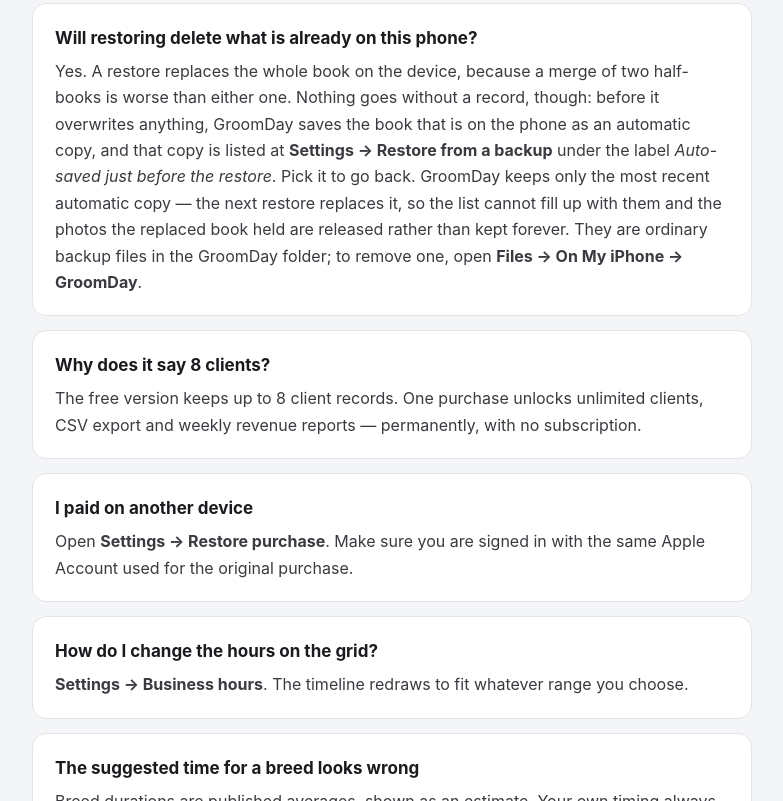
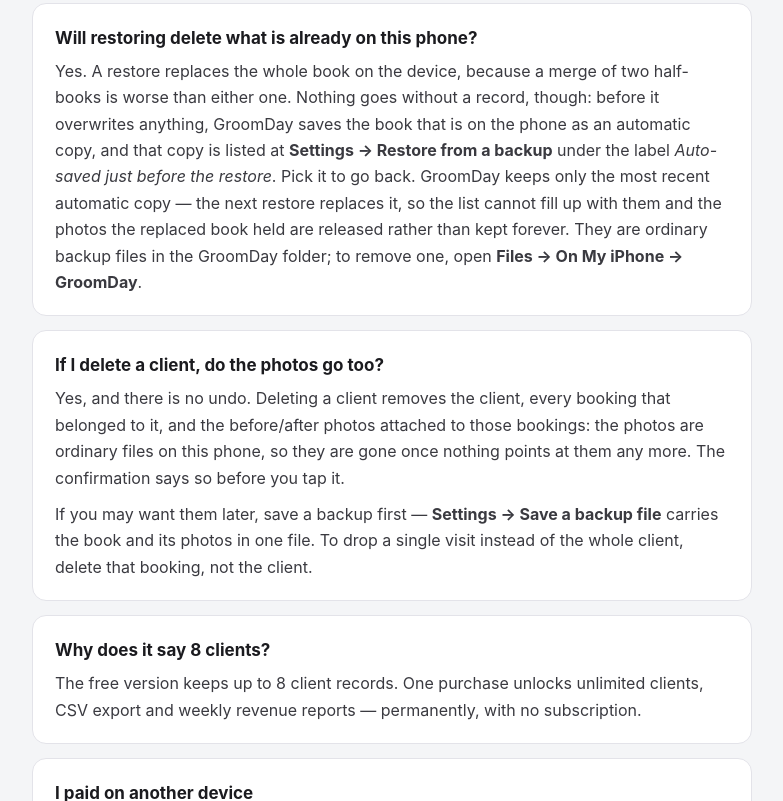
Before and after one commit to itzhaolei/groomday-site, a plain HTML site: page support.html in a window 1280 px wide. Shown: the part 500-1301 px from the top of the page, without its empty margins (248-1031 px from the left). Drawn offline with Linux system fonts and the light colour scheme.

Commit message:
site(support): the page never said deleting a client takes its before/after photos with it

```diff
--- a/support.html
+++ b/support.html
@@ -44,6 +44,12 @@
   <div class="q">
     <h2>Will restoring delete what is already on this phone?</h2>
     <p>Yes. A restore replaces the whole book on the device, because a merge of two half-books is worse than either one. Nothing goes without a record, though: before it overwrites anything, GroomDay saves the book that is on the phone as an automatic copy, and that copy is listed at <strong>Settings → Restore from a backup</strong> under the label <em>Auto-saved just before the restore</em>. Pick it to go back. GroomDay keeps only the most recent automatic copy — the next restore replaces it, so the list cannot fill up with them and the photos the replaced book held are released rather than kept forever. They are ordinary backup files in the GroomDay folder; to remove one, open <strong>Files → On My iPhone → GroomDay</strong>.</p>
+  </div>
+
+  <div class="q">
+    <h2>If I delete a client, do the photos go too?</h2>
+    <p>Yes, and there is no undo. Deleting a client removes the client, every booking that belonged to it, and the before/after photos attached to those bookings: the photos are ordinary files on this phone, so they are gone once nothing points at them any more. The confirmation says so before you tap it.</p>
+    <p>If you may want them later, save a backup first — <strong>Settings → Save a backup file</strong> carries the book and its photos in one file. To drop a single visit instead of the whole client, delete that booking, not the client.</p>
   </div>
 
   <div class="q">
```
